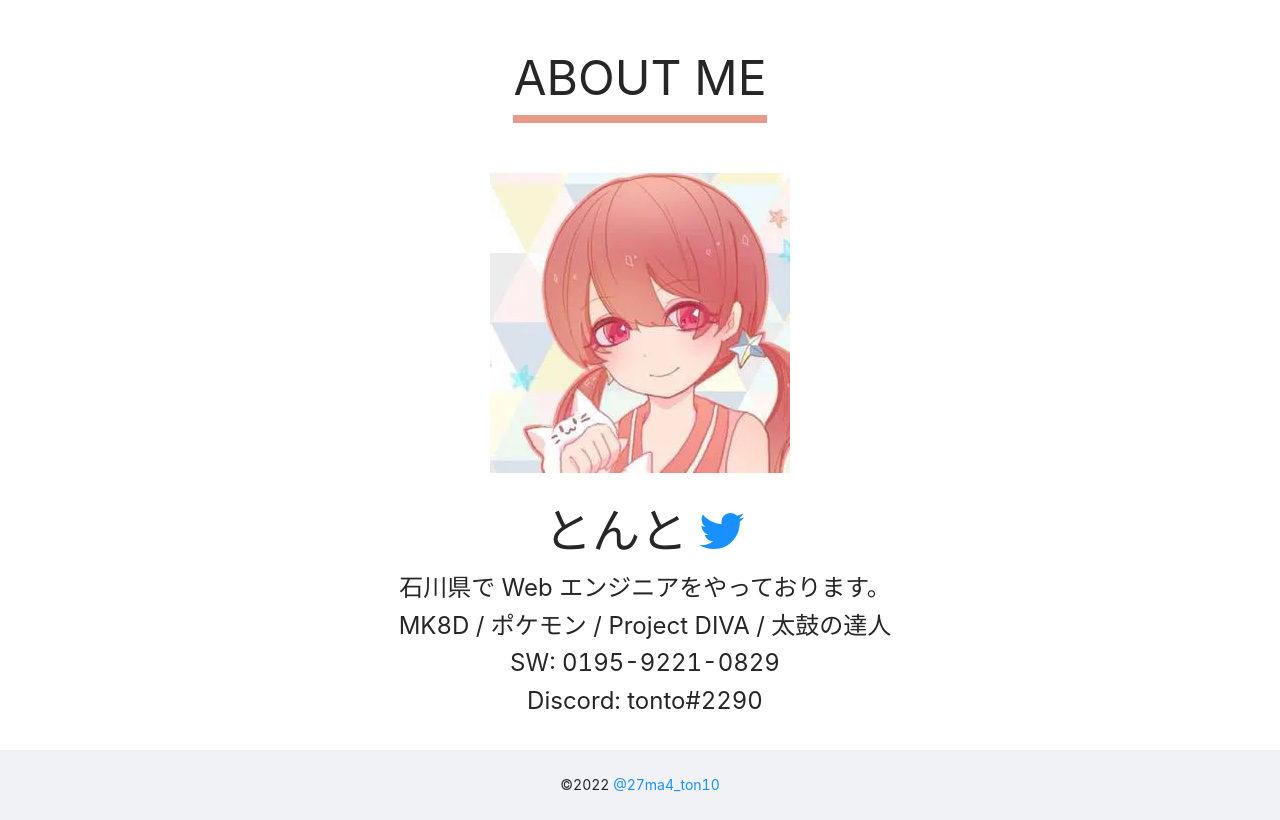
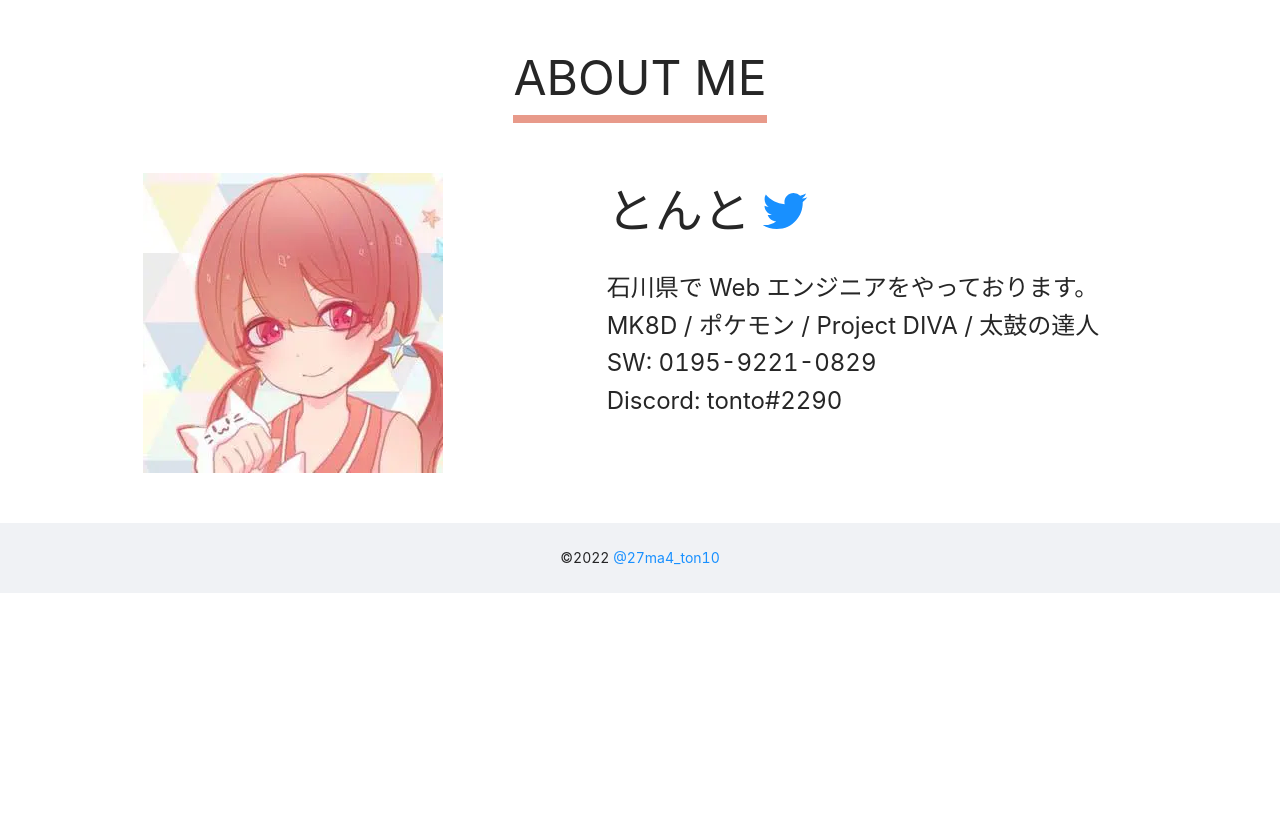
Before and after one commit to ryu-ton10/tonto_introduction, a React (Create React App) app: page / in a window 1280 px wide. Shown: the part 880-1700 px from the top of the page. After the commit the page ends 1473 px from the top, so only its background shows below. Built offline with nearby package versions, Linux system fonts and the light colour scheme.

Commit message:
adjust thumbnail and profile-details position

```diff
--- a/src/App.css
+++ b/src/App.css
@@ -10,7 +10,7 @@
   border-bottom: solid 8px #E89A8A;
 }
 
-/* ========= スマホサイズ =========== */
+/* ========= スマホサイズ_1 =========== */
 @media (min-width: 280px) {
   .App .profile-title {
     padding: 80px 0 0 0;
@@ -19,7 +19,7 @@
   }
 }
 
-/* ========= タブレットサイズ =========== */
+/* ========= スマホサイズ_2 =========== */
 @media (min-width: 576px) {
   .App .profile-title {
     padding: 100px 0 0 0;
@@ -28,11 +28,19 @@
   }
 }
 
-/* ========= PCサイズ =========== */
+/* ========= タブレットサイズ =========== */
 @media (min-width: 768px) {
   .App .profile-title {
     padding: 120px 0 0 0;
     font-size: 36pt;
-    max-width: 30%;
+    max-width: 40%;
   }
 }
+
+/* ========= PCサイズ =========== */
+@media (min-width: 992px) {
+  .App .profile-title {
+    padding: 120px 0 0 0;
+    font-size: 36pt;
+  }
+}
--- a/src/App.tsx
+++ b/src/App.tsx
@@ -38,11 +38,10 @@ function App() {
       </Row>
       <Row>
         {/* TODO: タブレットサイズ以上の場合は横並びのレイアウトにする */}
-        <Col xs={24} sm={24} md={24} lg={24} >
-          <Thumbnail
-          />
+        <Col xs={24} sm={24} md={10} lg={11} >
+          <Thumbnail />
         </Col>
-        <Col xs={24} sm={24} md={24} lg={24} >
+        <Col xs={24} sm={24} md={14} lg={13} >
           <ProfileDescription
             name={name}
             twitter_url={twitter_url}
--- a/src/components/ProfileDescription/index.css
+++ b/src/components/ProfileDescription/index.css
@@ -2,12 +2,12 @@
   padding: 0 10px 30px 20px;
 }
 
-.name-and-sns a {
+.name-and-sns {
   display: flex;
   align-items: center;
 }
 
-/* ========= スマホサイズ =========== */
+/* ========= スマホサイズ_1 =========== */
 @media (min-width: 280px) {
   .name-and-sns p {
     font-size: 24pt;
@@ -18,12 +18,12 @@
     padding-left: 10px;
   }
 
-  .profile-description .profile-details {
+  .profile-description .profile-details p {
     font-size: 12pt;
   }
 }
 
-/* ========= タブレットサイズ =========== */
+/* ========= スマホサイズ_2 =========== */
 @media (min-width: 576px) {
   .name-and-sns p {
     font-size: 30pt;
@@ -34,13 +34,23 @@
     padding-left: 10px;
   }
 
-  .profile-description .profile-details {
+  .profile-description .profile-details p {
     font-size: 16pt;
   }
 }
 
-/* ========= PCサイズ =========== */
+/* ========= タブレットサイズ =========== */
 @media (min-width: 768px) {
+  .profile-description {
+    padding: 50px 10px 50px 20px;
+    text-align: left;
+  }
+
+  .name-and-sns {
+    padding: 0 0 20px 0;
+    justify-content: left;
+  }
+
   .name-and-sns p {
     font-size: 36pt;
   }
@@ -51,6 +61,38 @@
   }
 
   .profile-description .profile-details {
+    text-align: left;
+  }
+
+  .profile-description .profile-details p {
+    font-size: 15pt;
+  }
+}
+
+/* ========= PCサイズ =========== */
+@media (min-width: 992px) {
+  .profile-description {
+    padding: 50px 10px 50px 20px;
+  }
+
+  .name-and-sns {
+    padding: 0 0 20px 0;
+  }
+
+  .name-and-sns p {
+    font-size: 36pt;
+  }
+
+  .name-and-sns .anticon-twitter {
+    font-size: 36pt;
+    padding-left: 10px;
+  }
+
+  .profile-description .profile-details {
+    text-align: left;
+  }
+
+  .profile-description .profile-details p {
     font-size: 18pt;
   }
 }
--- a/src/components/ProfileDescription/index.tsx
+++ b/src/components/ProfileDescription/index.tsx
@@ -32,10 +32,12 @@ function ProfileDescription(props: Props) {
         <p>{language === "jp" ? name.jp : name.en}</p>
         <a href={twitter_url} rel="noopener noreferrer" target="_blank"><TwitterOutlined /></a>
       </Row>
-      <p className="profile-details">{language === "jp" ? description.jp : description.en}</p>
-      <p className="profile-details">{language === "jp" ? hobbies.jp : hobbies.en}</p>
-      <p className="profile-details">{switch_code}</p>
-      <p className="profile-details">{discord_id}</p>
+      <div className="profile-details">
+        <p>{language === "jp" ? description.jp : description.en}</p>
+        <p>{language === "jp" ? hobbies.jp : hobbies.en}</p>
+        <p>{switch_code}</p>
+        <p>{discord_id}</p>
+      </div>
     </div>
   );
 }
--- a/src/components/Thumbnail/index.css
+++ b/src/components/Thumbnail/index.css
@@ -1,25 +1,45 @@
-.thumbnail-image {
-  padding: 50px 0 20px 0;
-}
+/* ========= スマホサイズ_1 =========== */
+@media (min-width: 280px) {
+  .thumbnail-image {
+    padding: 30px 0 10px 0;
+  }
 
-/* ========= スマホサイズ =========== */
-@media (min-width: 280px) {
   .thumbnail-image img {
     max-width: 180px;
     max-height: 180px
   }
 }
 
-/* ========= タブレットサイズ =========== */
+/* ========= スマホサイズ_2 =========== */
 @media (min-width: 576px) {
+  .thumbnail-image {
+    padding: 30px 0 10px 0;
+  }
+
   .thumbnail-image img {
     max-width: 240px;
     max-height: 240px
   }
 }
 
+/* ========= タブレットサイズ =========== */
+@media (min-width: 768px) {
+  .thumbnail-image {
+    padding: 50px 0 50px 0;
+  }
+
+  .thumbnail-image img {
+    max-width: 280px;
+    max-height: 280px
+  }
+}
+
 /* ========= PCサイズ =========== */
-@media (min-width: 768px) {
+@media (min-width: 992px) {
+  .thumbnail-image {
+    padding: 50px 0 50px 0;
+  }
+
   .thumbnail-image img {
     max-width: 320px;
     max-height: 320px
```
